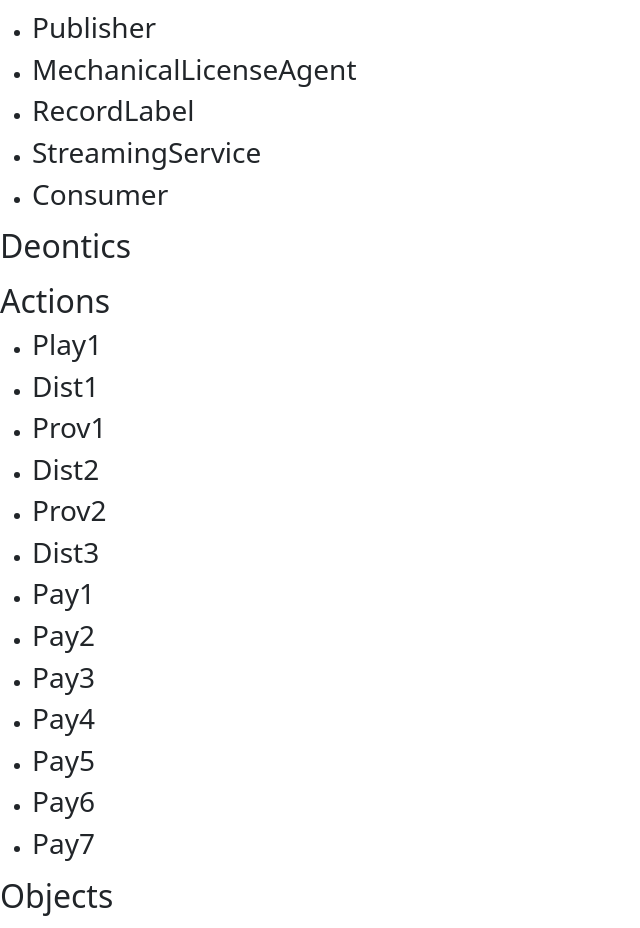
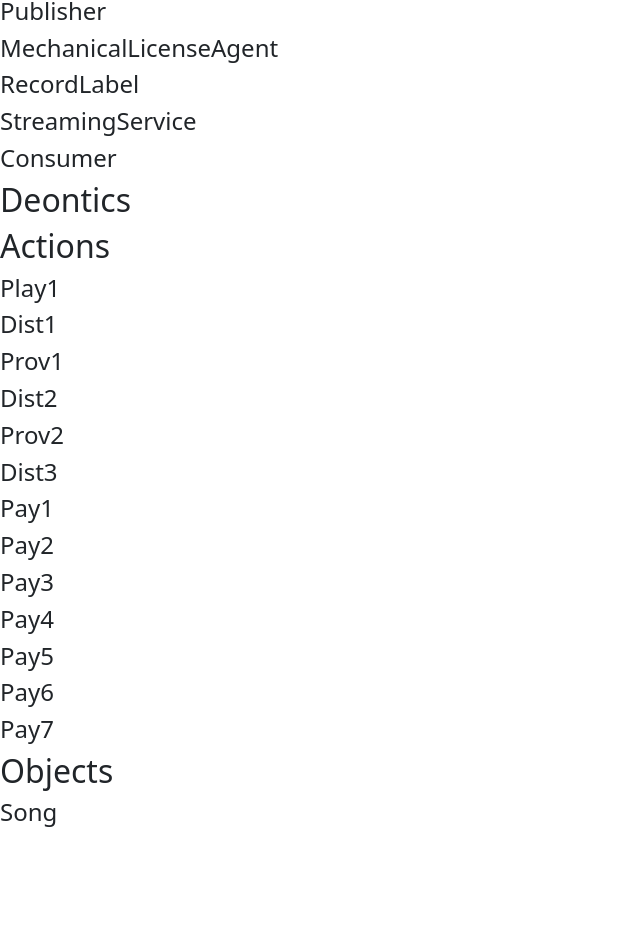
Before and after one commit to hasanyah/smart-contracts-for-mpeg-ontologies, a Vue app: page / in a window 1280 px wide. Shown: the part 341-1269 px from the top of the page, without its empty margins (0-640 px from the left). After the commit the page ends 1176 px from the top, so only its background shows below. Built offline with nearby package versions, Linux system fonts and the light colour scheme.

Commit message:
Remove list items and simply loop over the components

```diff
--- a/src/components/ContractComp.vue
+++ b/src/components/ContractComp.vue
@@ -39,30 +39,15 @@ const objects = [
 <h1>Contract</h1>
 
 <h2>Parties</h2>
-    <ul>
-        <li v-for="item in parties" v-bind:key="item">
-            <Party :title="item" />
-        </li>
-    </ul>
+    <Party v-for="item in parties" v-bind:key="item" :title="item" />
 
 <h2>Deontics</h2>
-    <ul>
-        <li v-for="item in deontics" v-bind:key="item">
-            <Deontic :title="item" />
-        </li>
-    </ul>
+    <Deontic v-for="item in deontics" v-bind:key="item" :title="item" />
 
 <h2>Actions</h2>
-    <ul>
-        <li v-for="item in actions" v-bind:key="item">
-            <Action :type="item.type" :title="item.title" />
-        </li>
-    </ul>
+    <Action v-for="item in actions" v-bind:key="item" :type="item.type" :title="item.title" />
 
 <h2>Objects</h2>
-    <ul>
-        <li v-for="item in objects" v-bind:key="item">
-            <ObjectComp :title="item" />
-        </li>
-    </ul>
+    <ObjectComp v-for="item in objects" v-bind:key="item" :title="item" />
+
 </template>
--- a/src/components/DeonticComp.vue
+++ b/src/components/DeonticComp.vue
@@ -5,5 +5,5 @@ export default {
 </script>
 
 <template>
-<h3>{{ title }}</h3>
+<h4>{{ title }}</h4>
 </template>
--- a/src/components/DistributeActionComp.vue
+++ b/src/components/DistributeActionComp.vue
@@ -5,5 +5,5 @@ export default {
 </script>
 
 <template>
-<h3>{{ title }}</h3>
+<h4>{{ title }}</h4>
 </template>
--- a/src/components/ObjectComp.vue
+++ b/src/components/ObjectComp.vue
@@ -5,5 +5,5 @@ export default {
 </script>
 
 <template>
-<h3>{{ title }}</h3>
+<h4>{{ title }}</h4>
 </template>
--- a/src/components/PartyComp.vue
+++ b/src/components/PartyComp.vue
@@ -5,5 +5,5 @@ export default {
 </script>
 
 <template>
-<h3>{{ title }}</h3>
+<h4>{{ title }}</h4>
 </template>
--- a/src/components/PaymentActionComp.vue
+++ b/src/components/PaymentActionComp.vue
@@ -5,5 +5,5 @@ export default {
 </script>
 
 <template>
-<h3>{{ title }}</h3>
+<h4>{{ title }}</h4>
 </template>
--- a/src/components/PlayActionComp.vue
+++ b/src/components/PlayActionComp.vue
@@ -5,5 +5,5 @@ export default {
 </script>
 
 <template>
-<h3>{{ title }}</h3>
+<h4>{{ title }}</h4>
 </template>
--- a/src/components/ProvideActionComp.vue
+++ b/src/components/ProvideActionComp.vue
@@ -5,5 +5,5 @@ export default {
 </script>
 
 <template>
-<h3>{{ title }}</h3>
+<h4>{{ title }}</h4>
 </template>
```
